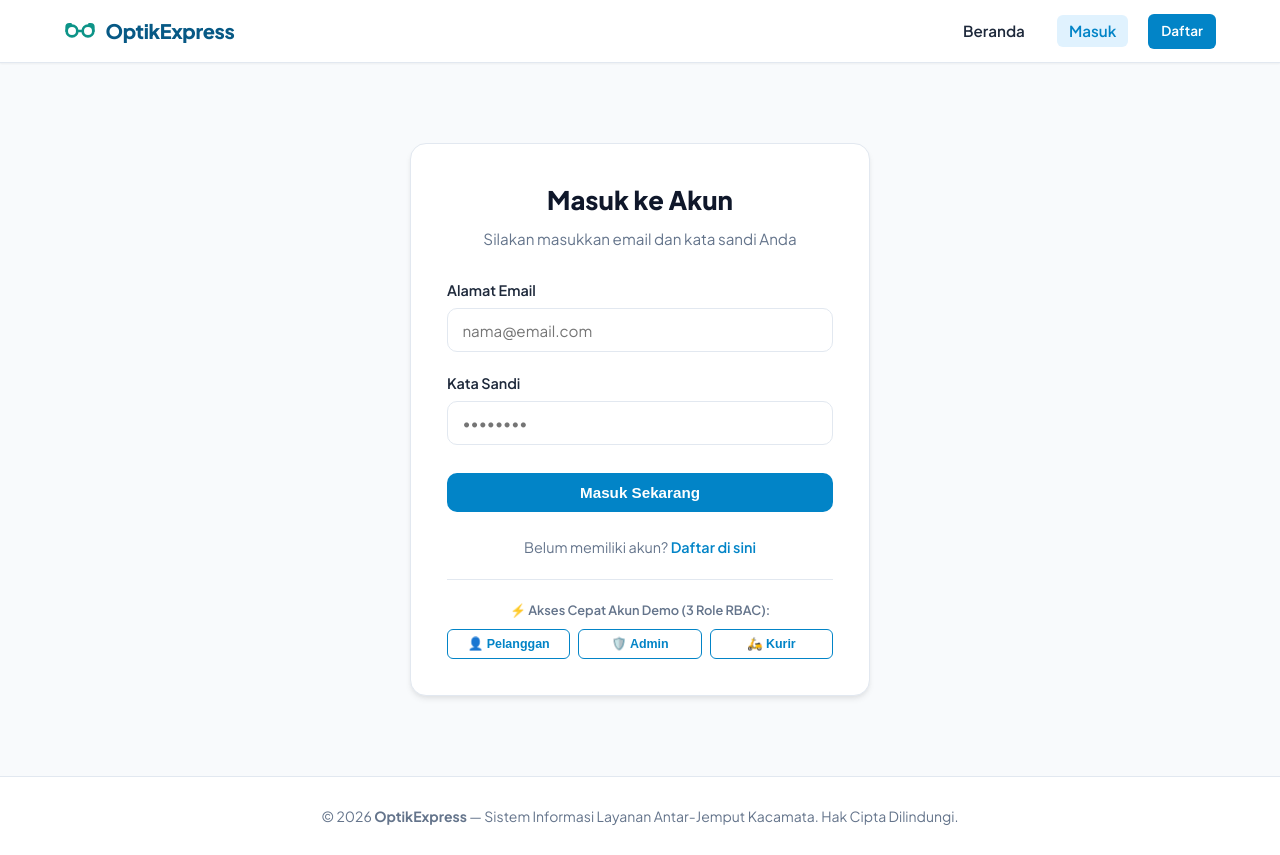
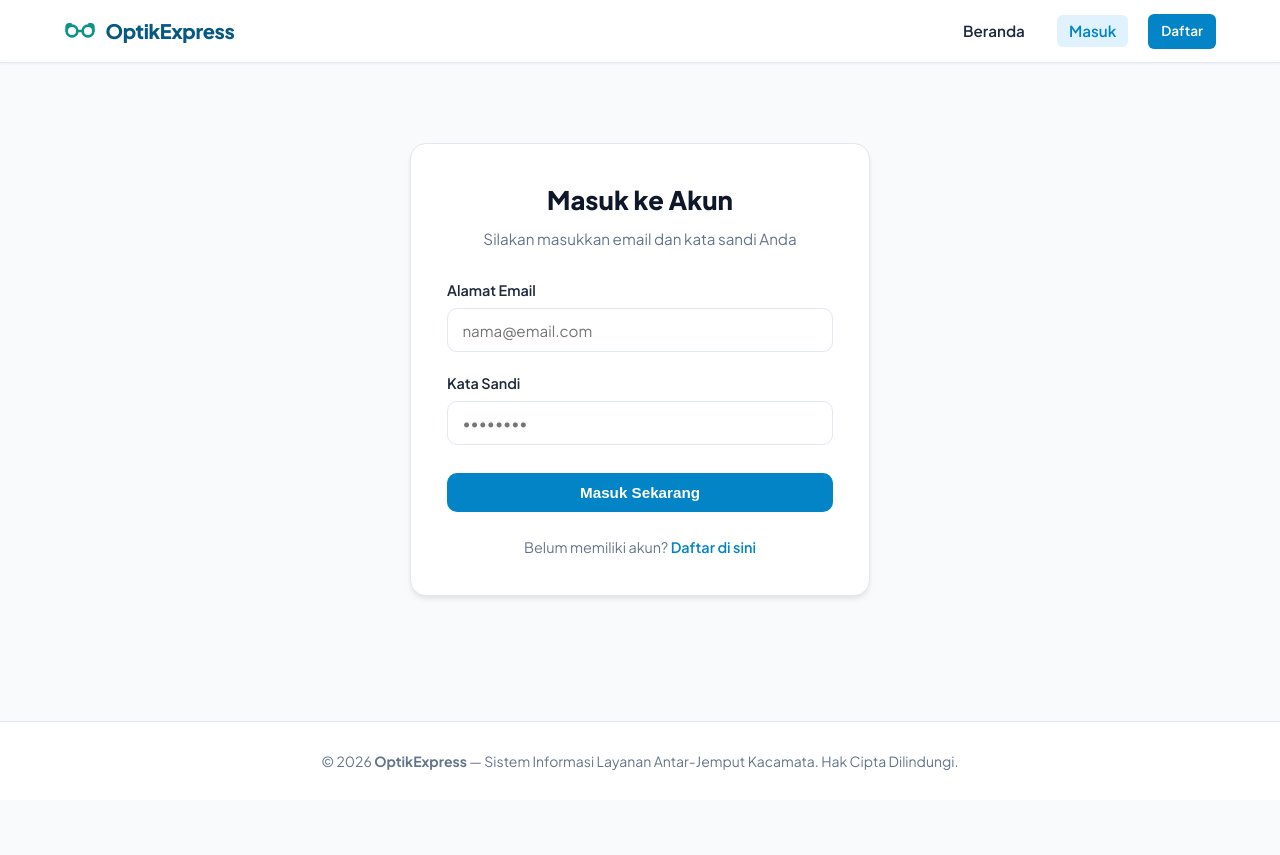
Before and after one commit to akuntugassindar-spec/RPLApp, a React (Create React App) app in the folder frontend/: page /login in a window 1280 px wide. After the commit the page ends 800 px from the top, so only its background shows below. Built offline with nearby package versions, Linux system fonts and the light colour scheme; no server answers.

Commit message:
style(login): remove quick-fill demo buttons for clean professional login ui

```diff
--- a/frontend/src/pages/Login.js
+++ b/frontend/src/pages/Login.js
@@ -128,39 +128,6 @@ const Login = () => {
             Daftar di sini
           </Link>
         </div>
-
-        {/* Akses Cepat Akun Demo (3 Role RBAC) */}
-        <div style={{ marginTop: '1.25rem', paddingTop: '1.25rem', borderTop: '1px solid #e2e8f0' }}>
-          <p style={{ fontSize: '0.8rem', color: 'var(--text-muted)', marginBottom: '0.5rem', textAlign: 'center', fontWeight: 600 }}>
-            ⚡ Akses Cepat Akun Demo (3 Role RBAC):
-          </p>
-          <div style={{ display: 'grid', gridTemplateColumns: 'repeat(3, 1fr)', gap: '0.5rem' }}>
-            <button
-              type="button"
-              className="btn btn-outline btn-sm"
-              style={{ fontSize: '0.78rem', padding: '0.4rem 0.2rem' }}
-              onClick={() => setFormData({ email: 'pelanggan@gmail.com', password: 'password123' })}
-            >
-              👤 Pelanggan
-            </button>
-            <button
-              type="button"
-              className="btn btn-outline btn-sm"
-              style={{ fontSize: '0.78rem', padding: '0.4rem 0.2rem' }}
-              onClick={() => setFormData({ email: 'admin@optik.com', password: 'admin123' })}
-            >
-              🛡️ Admin
-            </button>
-            <button
-              type="button"
-              className="btn btn-outline btn-sm"
-              style={{ fontSize: '0.78rem', padding: '0.4rem 0.2rem', borderColor: '#0284c7', color: '#0284c7', fontWeight: 600 }}
-              onClick={() => setFormData({ email: 'kurir@gmail.com', password: 'kurir123' })}
-            >
-              🛵 Kurir
-            </button>
-          </div>
-        </div>
       </div>
     </div>
   );
```
